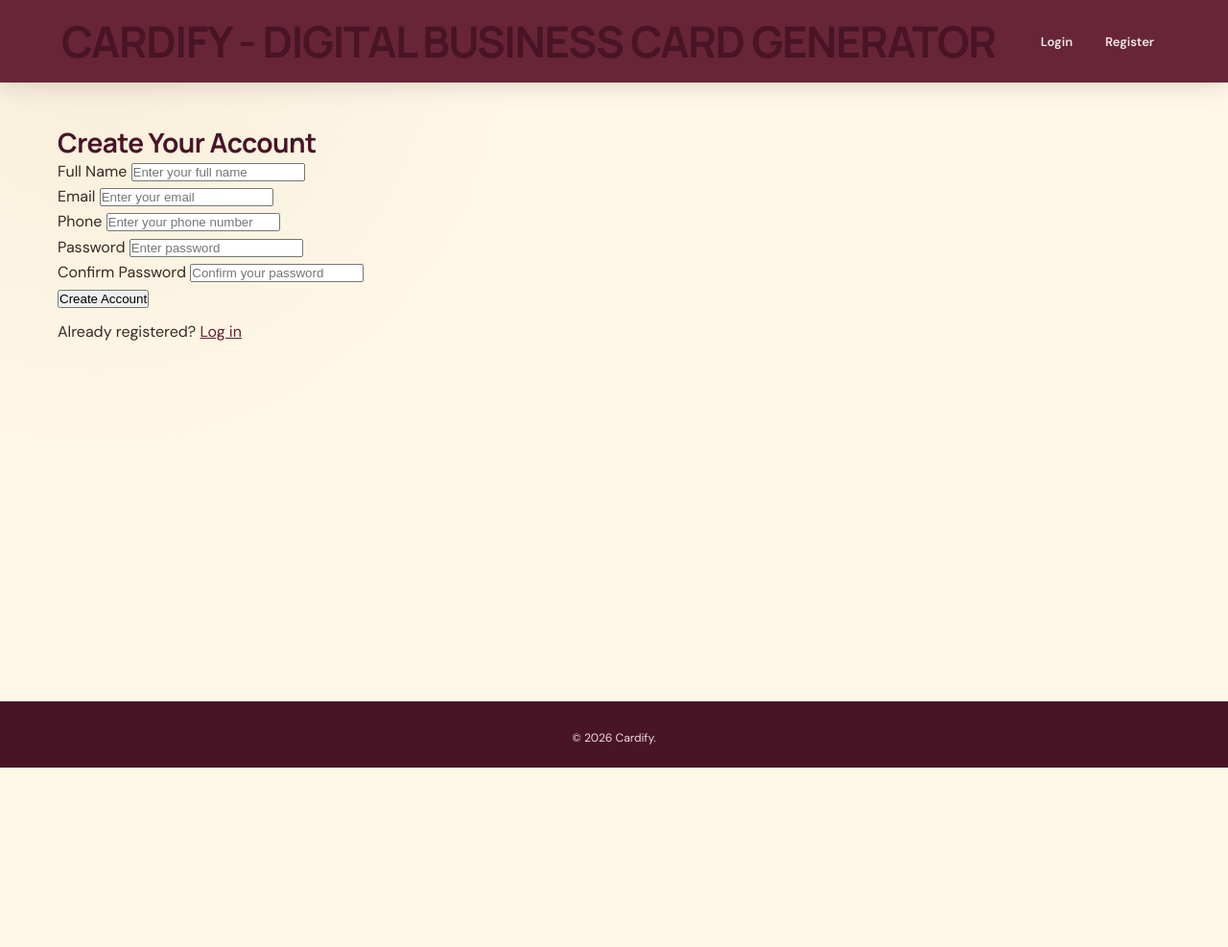
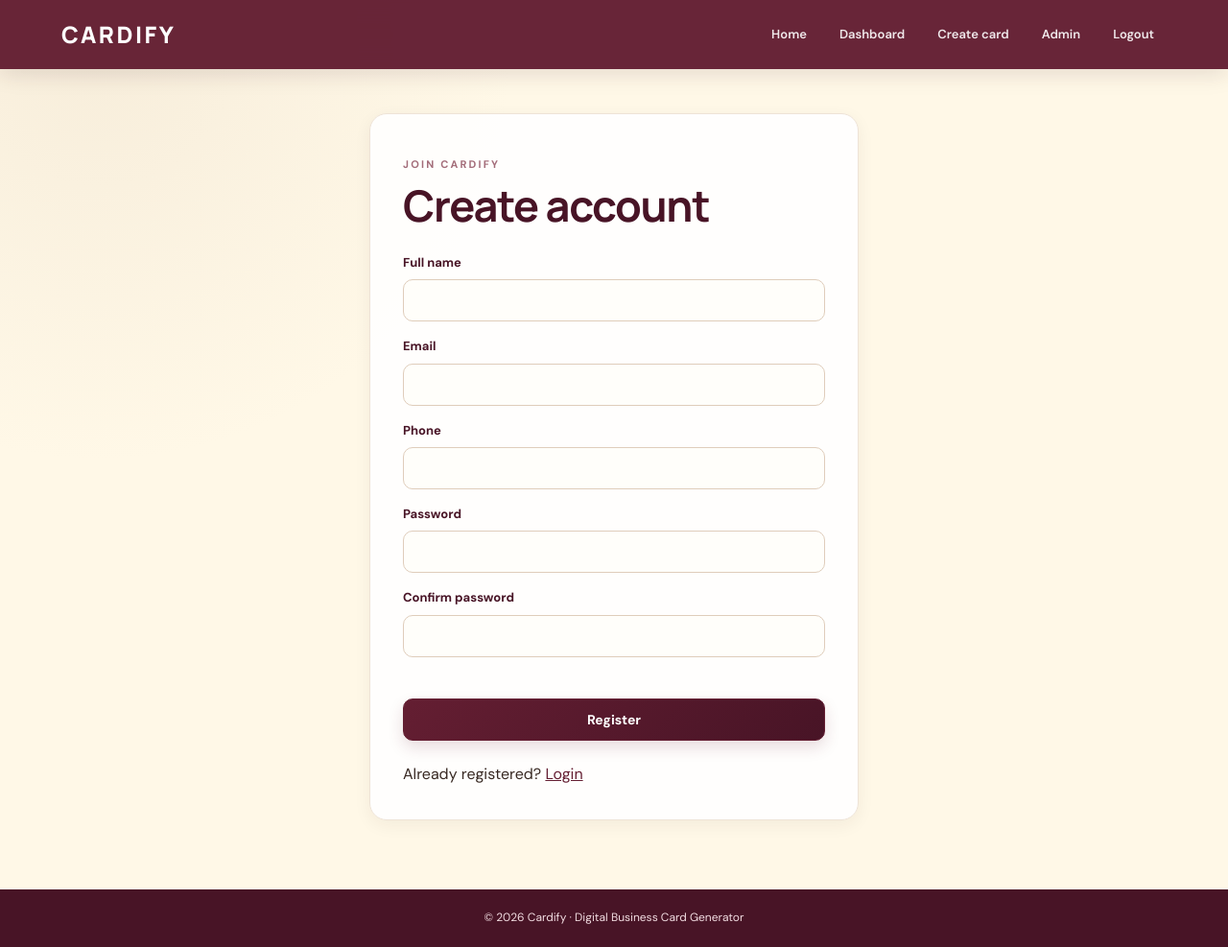
Before and after one commit to shimanshunarwalll9-create/cardify, a plain HTML site: page register.html in a window 1280 px wide. Shown: the whole page at 96% size. Before the commit the page ends 800 px from the top, so only its background shows below. Drawn offline with Linux system fonts and the light colour scheme.

Commit message:
Apply upgraded Cardify page styling

```diff
--- a/register.html
+++ b/register.html
@@ -1,103 +1,3 @@
-
-<!DOCTYPE html>
-<html lang="en">
-<head>
-    <meta charset="UTF-8">
-    <meta name="viewport" content="width=device-width, initial-scale=1.0">
-
-    <title>Cardify - Register</title>
-    <!-- Google Font -->
-
-    <link href="https://fonts.googleapis.com/css2?family=Inter:wght@400;500;600;700;800&display=swap" rel="stylesheet">
-
-    <!-- External Font -->
-
-    <link rel="stylesheet" href="css/style.css">
-</head>
-
-<body>
-
-    <header>
-        <h1>CARDIFY - DIGITAL BUSINESS CARD GENERATOR</h1>
-
-        <nav>
-            <a href="login.html">Login</a>
-            <a href="register.html">Register</a>
-        </nav>
-    </header>
-
-    <main>
-        <h2>Create Your Account</h2>
-
-        <form>
-
-            <div class="form-group">
-                <label for="fullname">Full Name</label>
-                <input
-                    type="text"
-                    id="fullname"
-                    name="fullname"
-                    required
-                    minlength="2"
-                    maxlength="60"
-                    placeholder="Enter your full name">
-            </div>
-
-            <div class="form-group">
-                <label for="email">Email</label>
-                <input
-                    type="email"
-                    id="email"
-                    name="email"
-                    required
-                    placeholder="Enter your email">
-            </div>
-
-            <div class="form-group">
-                <label for="phone">Phone</label>
-                <input
-                    type="tel"
-                    id="phone"
-                    name="phone"
-                    pattern="[0-9]{7,15}"
-                    title="Enter 7 to 15 digits"
-                    placeholder="Enter your phone number">
-            </div>
-
-            <div class="form-group">
-                <label for="password">Password</label>
-                <input
-                    type="password"
-                    id="password"
-                    name="password"
-                    required
-                    minlength="8"
-                    placeholder="Enter password">
-            </div>
-
-            <div class="form-group">
-                <label for="confirmPassword">Confirm Password</label>
-                <input
-                    type="password"
-                    id="confirmPassword"
-                    name="confirmPassword"
-                    required
-                    placeholder="Confirm your password">
-            </div>
-
-            <button type="submit">Create Account</button>
-
-        </form>
-
-        <p>
-            Already registered?
-            <a href="login.html">Log in</a>
-        </p>
-    </main>
-
-    <footer>
-        <p>&copy; 2026 Cardify.</p>
-    </footer>
-
-</body>
-</html>
+<!doctype html>
+<html lang="en"><head><meta charset="utf-8"><meta name="viewport" content="width=device-width,initial-scale=1"><title>Register | Cardify</title><link rel="preconnect" href="https://fonts.googleapis.com"><link href="https://fonts.googleapis.com/css2?family=Inter:wght@400;500;600;700;800&display=swap" rel="stylesheet"><link rel="stylesheet" href="css/style.css"></head>
+<body><header><a class="brand" href="index.html">CARDIFY</a><nav><a href="index.html">Home</a><a href="dashboard.html">Dashboard</a><a href="create-card.html">Create card</a><a href="admin.html">Admin</a><button data-logout class="navbtn">Logout</button></nav></header><main class="narrow"><section class="panel"><p class="eyebrow">JOIN CARDIFY</p><h1>Create account</h1><form id="registerForm"><label>Full name<input id="fullName" required minlength="2"></label><label>Email<input id="registerEmail" type="email" required></label><label>Phone<input id="registerPhone" type="tel"></label><label>Password<input id="registerPassword" type="password" minlength="8" required></label><label>Confirm password<input id="confirmPassword" type="password" required></label><p id="registerMessage" class="message"></p><button class="btn">Register</button></form><p>Already registered? <a href="login.html">Login</a></p></section></main><footer>© 2026 Cardify · Digital Business Card Generator</footer><script src="js/data.js"></script><script src="js/app.js"></script></body></html>
```
